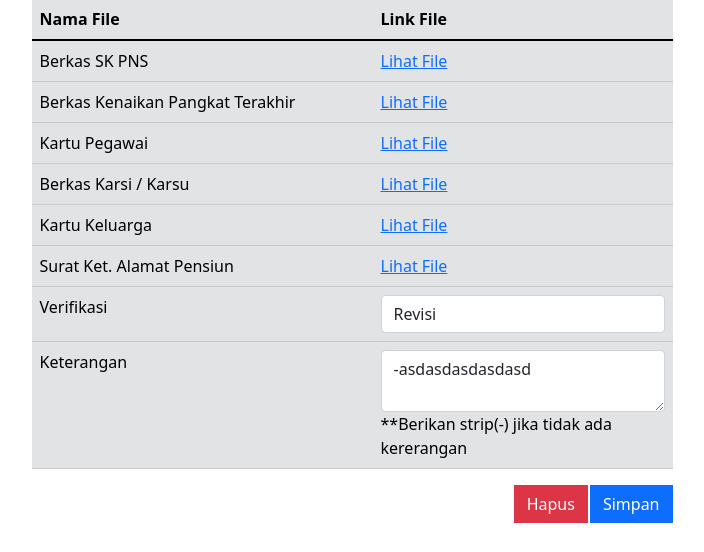
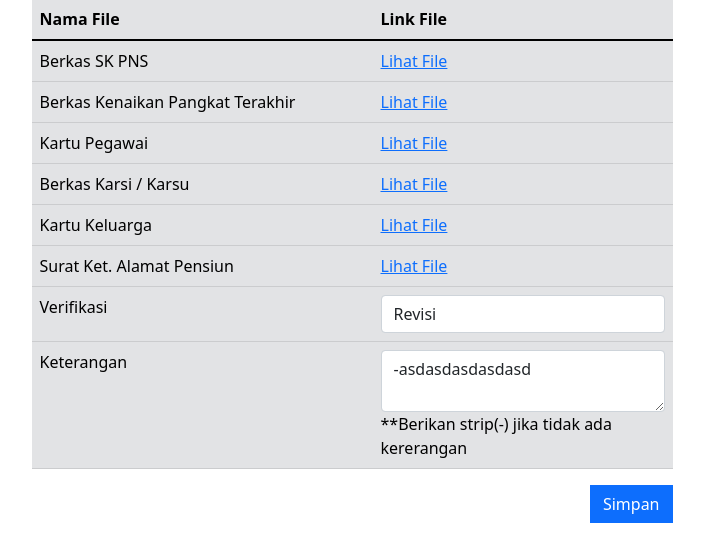
Before and after one commit to DarmaYasa/skripsi-mona, a PHP site: page /kasubag/detail_berkas_pensiun.php?id=2 in a window 1280 px wide. Shown: the part 248-800 px from the top of the page, without its empty margins (288-992 px from the left). Run offline with PHP 8.4, Linux system fonts and the light colour scheme; a user stored in the database is signed in; data comes from the database, SQL or seed files in the repository.

Commit message:
remove delete

```diff
--- a/kasubag/detail_berkas_pensiun.php
+++ b/kasubag/detail_berkas_pensiun.php
@@ -243,9 +243,9 @@
                                 echo "<div class='col'></div>";
                                 echo "<div class='col-lg-7'>";
                                  echo "<div class='text-end'>";
-                                    if($d['id']) {
-                                        echo "<input class='btn btn-danger mr-2 rounded-0' type='submit' formaction='../admin/aksi_delete_pensiun.php' value='Hapus' style='margin-right: 2px'>";
-                                    }
+                                    // if($d['id']) {
+                                    //     echo "<input class='btn btn-danger mr-2 rounded-0' type='submit' formaction='../admin/aksi_delete_pensiun.php' value='Hapus' style='margin-right: 2px'>";
+                                    // }
                                     echo "<input class='btn btn-primary rounded-0' type='submit' value='Simpan'>";
                                 echo "</div>";
                                 echo "</div>";
```
